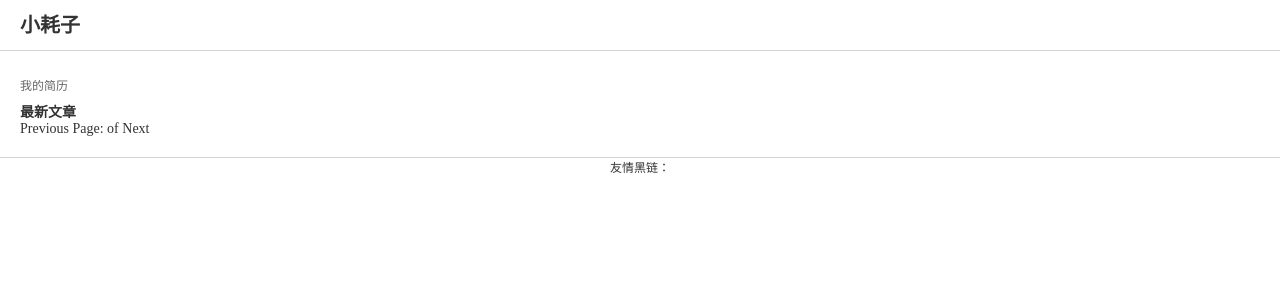
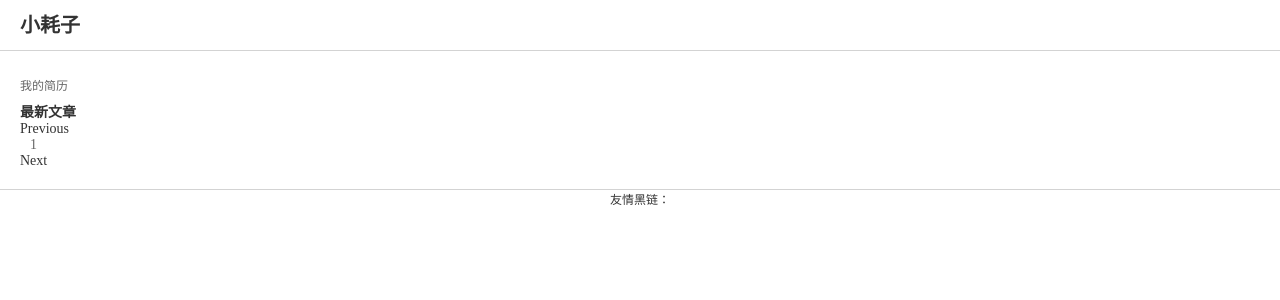
Before and after one commit to mouseliu/mygit, a Jekyll site: the page built from index.html, in a window 1280 px wide. Shown: the top 300 px of the page. Built offline with Jekyll 4.4.1, drawn with Linux system fonts in a browser that asks for light colours.

Commit message:
Signed-off-by: mouseliu <475973481@qq.com>

```diff
--- a/_layouts/default.html
+++ b/_layouts/default.html
@@ -5,8 +5,8 @@
 	<meta http-equiv="Content-Type" content="text/html; charset=utf-8" />
 	<meta id="viewport" name="viewport" content="width=device-width,initial-scale=1.0,minimum-scale=1.0,maximum-scale=1.0,user-scalable=no" />
 	<title>{{ page.title }}</title>
-	<link rel="stylesheet" href="/css/base.css">
-	<link rel="stylesheet" href="/css/layout.css">
+	<link rel="stylesheet" href="css/base.css">
+	<link rel="stylesheet" href="css/layout.css">
 </head>
 <body>
 	{{ content }}
--- a/index.html
+++ b/index.html
@@ -11,27 +11,46 @@ title: 小耗子
 	</div>
 	<div class="post_list">
 		<h3>最新文章</h3>
-		{% for post in paginator.posts %}
-  <h1><a href="{{ post.url }}">{{ post.title }}</a></h1>
-  <p class="author">
-    <span class="date">{{ post.date }}</span>
-  </p>
-  <div class="content">
-    {{ post.content }}
-  </div>
-{% endfor %}
-		<!-- 分页链接 -->
-		<div class="pagination">
+		<div id="post-pagination" class="pagination">
 			{% if paginator.previous_page %}
-			<a href="/page{{ paginator.previous_page }}" class="previous">Previous</a>
+			<p class="previous">
+				{% if paginator.previous_page == 1 %}
+				<a href="/">Previous</a>
+				{% else %}
+				<a href="{{ paginator.previous_page_path }}">Previous</a>
+				{% endif %}
+			</p>
 			{% else %}
-			<span class="previous">Previous</span>
+			<p class="previous disabled">
+				<span>Previous</span>
+			</p>
 			{% endif %}
-			<span class="page_number ">Page: {{ paginator.page }} of {{ paginator.total_pages }}</span>
+			<ul class="pages">
+				<li class="page">
+					{% if paginator.page == 1 %}
+					<span class="current-page">1</span>
+					{% else %}
+					<a href="/">1</a>
+					{% endif %}
+				</li>
+				{% for count in (2..paginator.total_pages) %}
+				<li class="page">
+					{% if count == paginator.page %}
+					<span class="current-page">{{ count }}</span>
+					{% else %}
+					<a href="/page{{ count }}">{{ count }}</a>
+					{% endif %}
+				</li>
+				{% endfor %}
+			</ul>
 			{% if paginator.next_page %}
-			<a href="/page{{ paginator.next_page }}" class="next">Next</a>
+			<p class="next">
+				<a href="{{ paginator.next_page_path }}">Next</a>
+			</p>
 			{% else %}
-			<span class="next ">Next</span>
+			<p class="next disabled">
+				<span>Next</span>
+			</p>
 			{% endif %}
 		</div>
 	</div>
```
